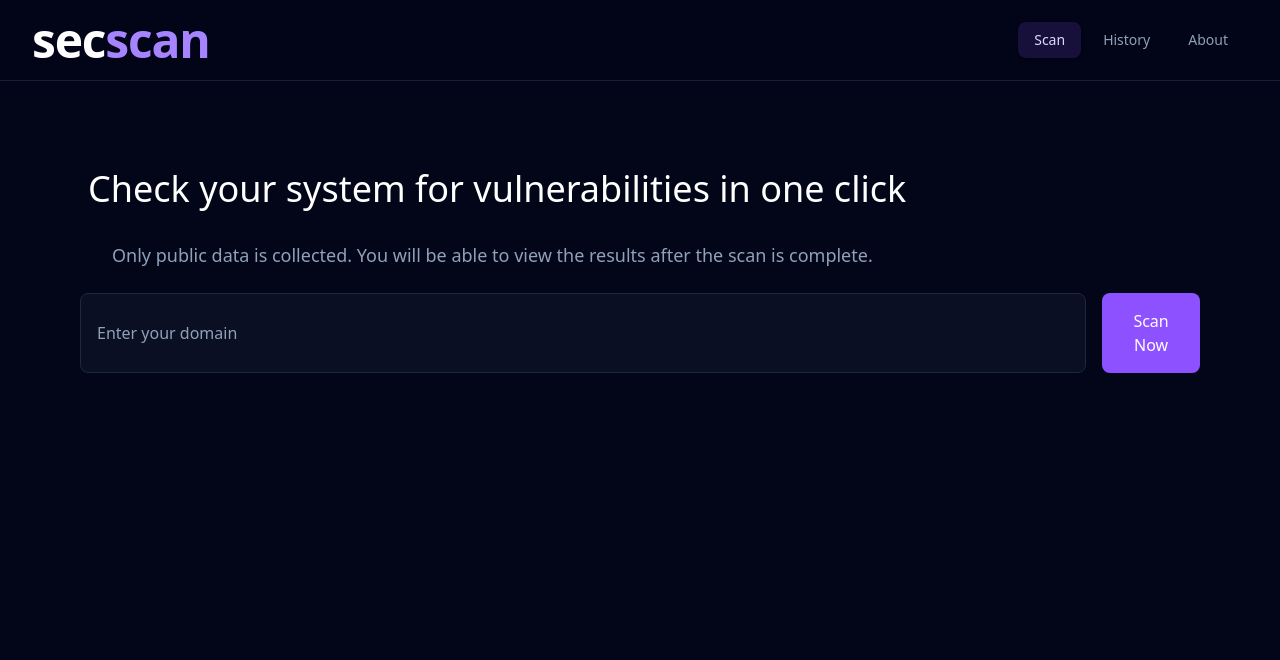
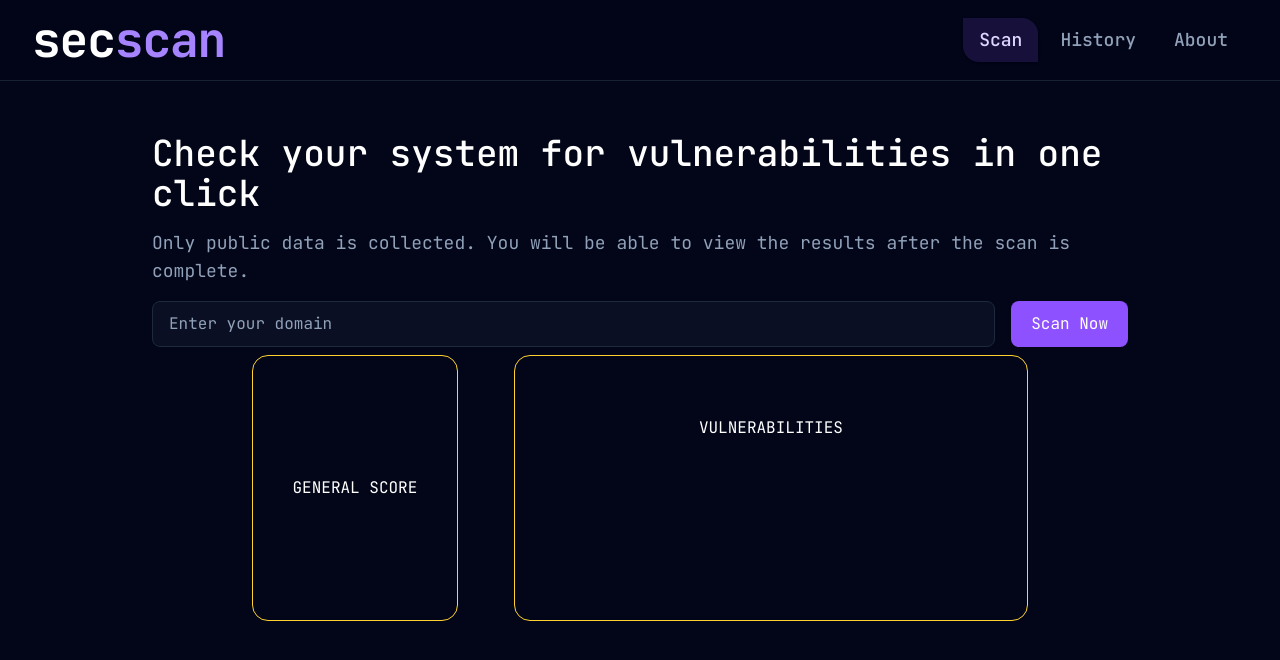
Before and after one commit to Emilhubb/SecScan, a Next.js app: page / in a window 1280 px wide. Shown: the top 660 px of the page. Built offline with nearby package versions, Linux system fonts and the light colour scheme.

Commit message:
Add JetBrains Mono font, implement ScanResult component, and define grading system

```diff
--- a/app/layout.tsx
+++ b/app/layout.tsx
@@ -1,10 +1,11 @@
 import type { Metadata } from "next";
-import { Geist, Geist_Mono } from "next/font/google";
+import { JetBrains_Mono } from "next/font/google";
 import "./globals.css";
 import Navbar from "../components/Navbar Components/Navbar";
-const geistSans = Geist({
-  variable: "--font-geist-sans",
+const jetbrainsMono = JetBrains_Mono({
+  variable: "--font-jetbrains-mono",
   subsets: ["latin"],
+  weight: ["400", "500", "600", "700"],
 });
 
 export const metadata: Metadata = {
@@ -14,7 +15,7 @@ export const metadata: Metadata = {
 
 export default function RootLayout({ children }: LayoutProps<"/">) {
   return (
-    <html lang="en" className={`${geistSans.variable} h-full antialiased`}>
+    <html lang="en" className={`${jetbrainsMono.className} ${jetbrainsMono.variable} h-full antialiased`}>
       <body className="min-h-full flex flex-col bg-slate-950">
         <div className="sticky top-0 z-50 border-b border-slate-800/80 bg-slate-950/85 px-4 py-2 backdrop-blur-xl sm:px-8">
           <Navbar />
--- a/app/page.tsx
+++ b/app/page.tsx
@@ -1,7 +1,11 @@
 import ScanForm from "@/components/Scan Components/ScanForm";
+import ScanResult from "@/components/Scan Components/ScanResult";
 
 export default function Home() {
-  return <>
-  <ScanForm/>
-  </>;
+  return (
+    <div className="flex flex-col items-center h-full w-full px-30 py-5 gap-4 text-white ">
+      <ScanForm />
+      <ScanResult />
+    </div>
+  );
 }
--- a/components/Navbar Components/Navbar.jsx
+++ b/components/Navbar Components/Navbar.jsx
@@ -15,7 +15,7 @@ const Navbar = () => {
   return (
     <nav
       aria-label="Main navigation"
-      className="flex min-h-16 w-full  items-center gap-6"
+      className="flex min-h-16 w-full  items-center gap-6 select-none"
     >
       <Link
         href="/"
@@ -35,7 +35,7 @@ const Navbar = () => {
               href={href}
               key={href}
               aria-current={isActive ? "page" : undefined}
-              className={`rounded-lg px-3 py-2 text-sm font-medium transition-colors sm:px-4 ${
+              className={`rounded-tr-2xl rounded-bl-2xl px-3 py-2 text-lg font-medium transition-colors sm:px-4 ${
                 isActive
                   ? "bg-violet-500/15 text-violet-200 shadow-sm shadow-black/10"
                   : "text-slate-400 hover:bg-slate-800/70 hover:text-slate-100"
--- a/components/Scan Components/ScanForm.tsx
+++ b/components/Scan Components/ScanForm.tsx
@@ -2,22 +2,22 @@ import React from "react";
 
 const ScanForm = () => {
   return (
-    <div className="flex flex-col h-full w-full p-10 gap-4">
-      <div className="w-full flex flex-col gap-4 p-8">
-        <p className="text-4xl p-4 font-medium text-white">
+    <div >
+      <div className="w-full flex flex-col gap-4 p-8 ">
+        <p className="text-4xl font-medium text-white">
           Check your system for vulnerabilities in one click
         </p>
-        <span className="text-lg text-slate-400 ml-10">
+        <span className="text-lg text-slate-400">
           Only public data is collected. You will be able to view the results
           after the scan is complete.
         </span>
-        <div className=" w-full flex gap-4 p-2">
+        <div className="flex w-full gap-4">
           <input
             type="text"
             placeholder="Enter your domain"
-            className="w-full rounded-lg border border-slate-800 bg-slate-900/60 p-4 text-white placeholder:text-slate-400 focus:outline-none focus:ring-2 focus:ring-violet-500"
+            className="min-w-0 flex-1 rounded-lg border border-slate-800 bg-slate-900/60 px-4 py-2.5 text-white placeholder:text-slate-400 focus:outline-none focus:ring-1 focus:ring-violet-800"
           />
-          <button className=" rounded-lg bg-violet-500 p-4 text-white hover:bg-violet-600 focus:outline-none focus:ring-2 focus:ring-violet-500">
+          <button className="shrink-0 rounded-lg bg-violet-500 px-5 py-2.5 text-white hover:bg-violet-800 focus:outline-none focus:ring-1 focus:ring-violet-800 cursor-pointer">
             Scan Now
           </button>
         </div>
--- /dev/null
+++ b/components/Scan Components/ScanResult.tsx
@@ -0,0 +1,15 @@
+import React from 'react'
+
+const ScanResult = () => {
+
+
+
+  return (
+    <div className=" flex h-auto w-full px-28 gap-4 -mt-10 ">
+        <div className='w-2/7 text-center border rounded-2xl border-amber-300 py-30 px-0 mx-5'>GENERAL SCORE</div>
+        <div className='w-5/7 text-center border rounded-2xl border-amber-300 py-15 px-0 mx-5'>VULNERABILITIES</div>
+    </div>
+  )
+}
+
+export default ScanResult
--- /dev/null
+++ b/lib/grades.ts
@@ -0,0 +1,58 @@
+import { ScanResult } from "@/types";
+
+export const grades = [
+  {
+    grade: "+A",
+    minScore: 95,
+    label: "Almost Flawless",
+    description:
+      "Your system is highly secure with minimal vulnerabilities. Keep up the good work!",
+    color: "#aabf32",
+  },
+  {
+    grade: "A",
+    minScore: 90,
+    label: "Excellent",
+    description:
+      "Your system is secure with very few vulnerabilities. Great job!",
+    color: "#3FB68B",
+  },
+  {
+    grade: "B",
+    minScore: 75,
+    label: "Good",
+    description:
+      "Your system is relatively secure, but there are some vulnerabilities that need attention.",
+    color: "#FFC107",
+  },
+  {
+    grade: "C",
+    minScore: 60,
+    label: "Average",
+    description:
+      "Your system has several vulnerabilities. It's important to address these issues to improve security.",
+    color: "#FF9800",
+  },
+  {
+    grade: "D",
+    minScore: 40,
+    label: "Poor",
+    description:
+      "Your system has significant security vulnerabilities. Immediate action is required to address these issues.",
+    color: "#F44336",
+  },
+    {
+    grade: "F",
+    minScore: 0,
+    label: "Failing",
+    description:
+      "Your system is highly vulnerable and at risk. Immediate action is required to address these issues.",
+    color: "#B71C1C",
+    }
+] as const;
+
+export type Grade = (typeof grades)[number]["grade"];
+
+export function getGrade(score: number) {
+    return grades.find((g) => score >= g.minScore) ?? grades[grades.length - 1].grade
+}
--- /dev/null
+++ b/types/index.ts
@@ -0,0 +1,19 @@
+export type Severity = "high" | "medium" | "low" | "pass";
+
+export interface Finding {
+  id: string;
+  title: string;
+  severity: Severity;
+  description: string;
+  fix?: string;
+}
+
+export interface ScanResult {
+  id: string;
+  url: string;
+  scannedAt: string;
+  durationMs: number;
+  score: number;
+  grade: "+A" | "A" | "B" | "C" | "D" | "F";
+  findings: Finding[];
+}
```
